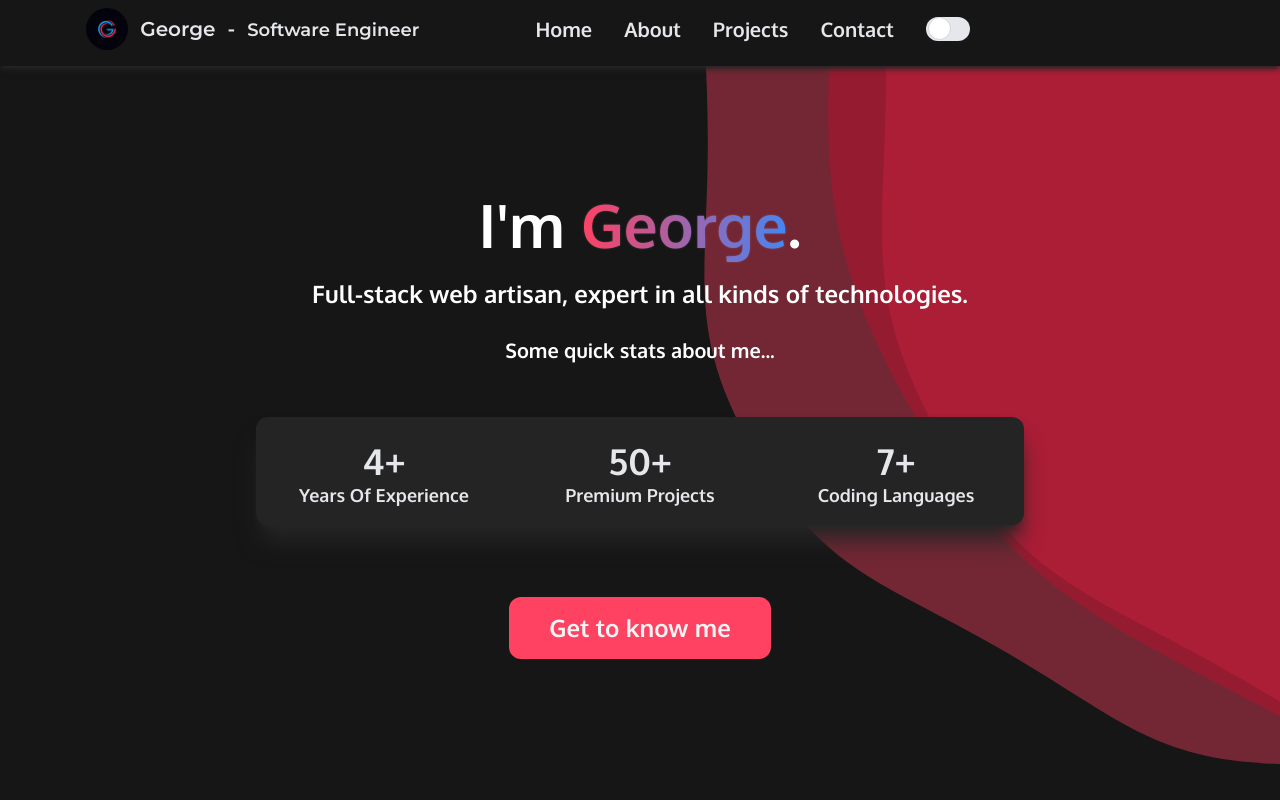
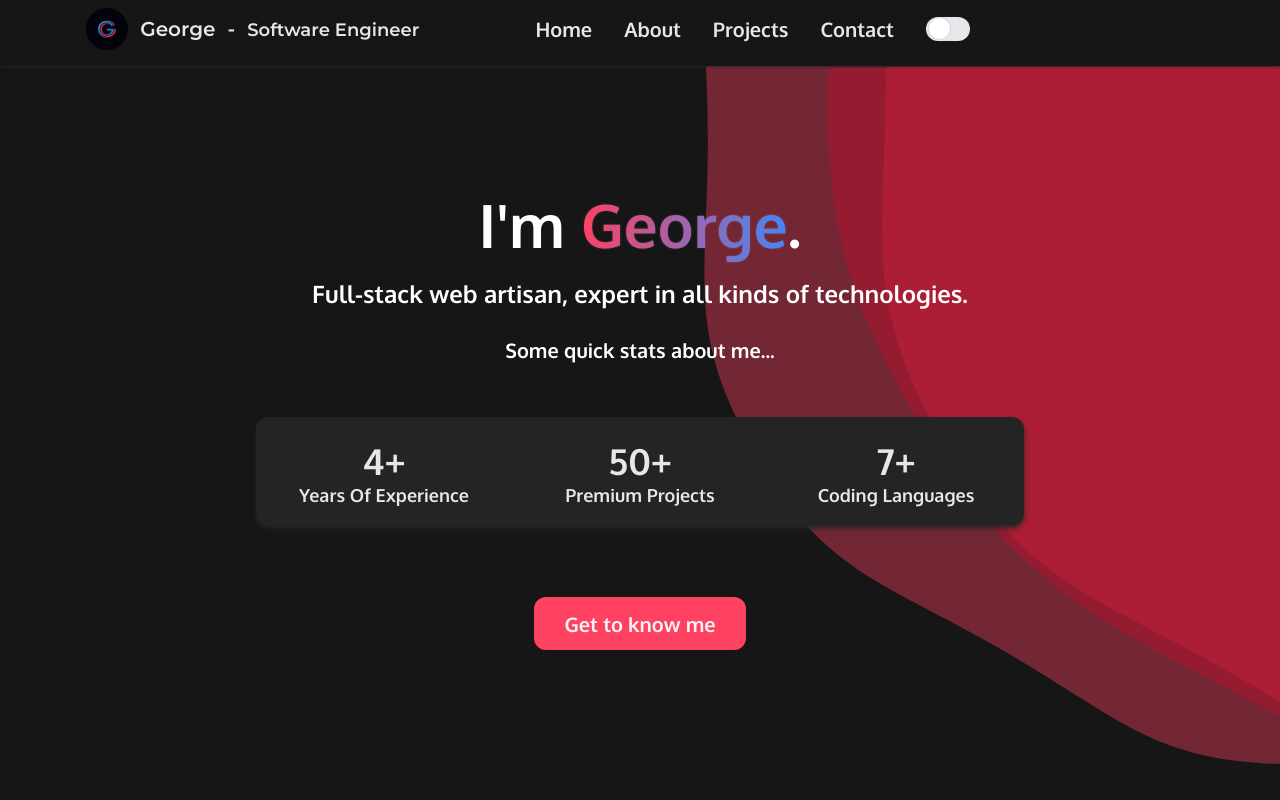
Before and after one commit to george/portfolio-site, a React (Create React App) app: page / in a window 1280 px wide. Shown: the top 800 px of the page. Built offline with nearby package versions, Linux system fonts and the light colour scheme.

Commit message:
Redesigned hero button

```diff
--- a/src/containers/hero/Hero.tsx
+++ b/src/containers/hero/Hero.tsx
@@ -25,15 +25,16 @@ export const Hero:React.FC = () => {
             </div>
 
             <div className={`${context.secondaryTextColor} mx-[10%] lg:mx-[20%] mt-[4%] rounded-xl pb-8 pt-0.5`}>
-                <div className={`${context.primaryObjectColor} md:grid shadow-xl ${context.shadowColor}
+                <div className={`${context.primaryObjectColor} md:grid shadow-md ${context.shadowColor}
                 rounded-xl shadow-md:grid-cols-3 lg:grid-cols-3 pb-4`}>
                     <Statistic info='4+' name='Years Of Experience'/>
                     <Statistic info='50+' name='Premium Projects'/>
                     <Statistic info='7+' name='Coding Languages'/>
                 </div>
             </div>
-            <button className='text-center mt-10 bg-secondary px-[max(2%,_40px)] py-[max(1%,_15px)]
-            font-bold text-2xl text-neutral-100 rounded-xl'>
+
+            <button className='text-center mt-10 bg-secondary px-[max(1%,_30px)] py-[max(1%,_12px)]
+            font-bold text-xl text-neutral-100 rounded-xl transition-transform hover:scale-105 active:scale-95'>
                 <a href='#about'>
                     Get to know me
                 </a>
--- a/src/containers/navbar/Navbar.tsx
+++ b/src/containers/navbar/Navbar.tsx
@@ -9,7 +9,7 @@ export const Navbar:React.FC = () => {
     const context = React.useContext(themeContext);
 
     return (
-        <nav className={`w-[100%] ${context.backgroundColor} shadow-md ${context.shadowColor} pb-4 sticky top-0 z-10`}>
+        <nav className={`w-[100%] ${context.backgroundColor} shadow-sm ${context.shadowColor} pb-4 sticky top-0 z-10`}>
             <div className={`pt-2 max-w-fit flex items-center mx-auto font-extrabold ${context.secondaryTextColor} text-xl`}>
                 <a className='flex' href='#home'>
                     <img src='/logo.png' className='rounded-full mr-1' alt='g-logo' width='42'/>
```
